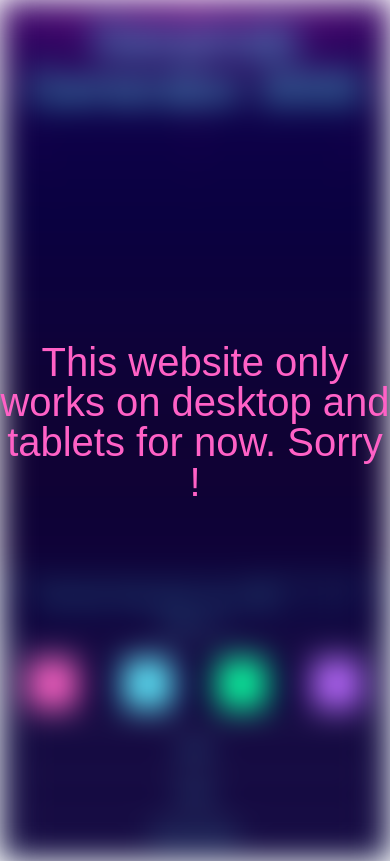
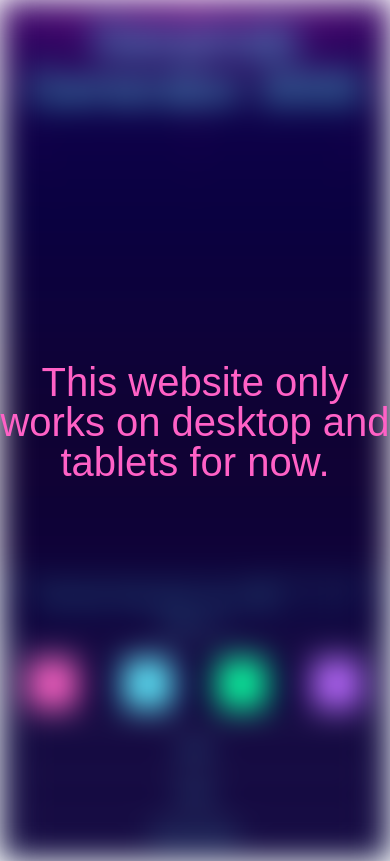
Before and after one commit to andryr7/sierpinski-generator-3000, a React (Vite) app: page / in a window 390 px wide. Built offline with nearby package versions, Linux system fonts and the light colour scheme; a web font is replaced by a local one.

Commit message:
modified mobile warning message

```diff
--- a/src/App.jsx
+++ b/src/App.jsx
@@ -305,7 +305,7 @@ function App() {
 
   return (
     <>
-      <StyledMobileWarning>This website only works on desktop and tablets for now. Sorry !</StyledMobileWarning>
+      <StyledMobileWarning>This website only works on desktop and tablets for now.</StyledMobileWarning>
       <StyledApp onClick={handleGeneratorStart}>
         <StyledAppTitle>Sierpinski Generator 3000</StyledAppTitle>
         {/* <Draggable bounds="parent"> */}
```
